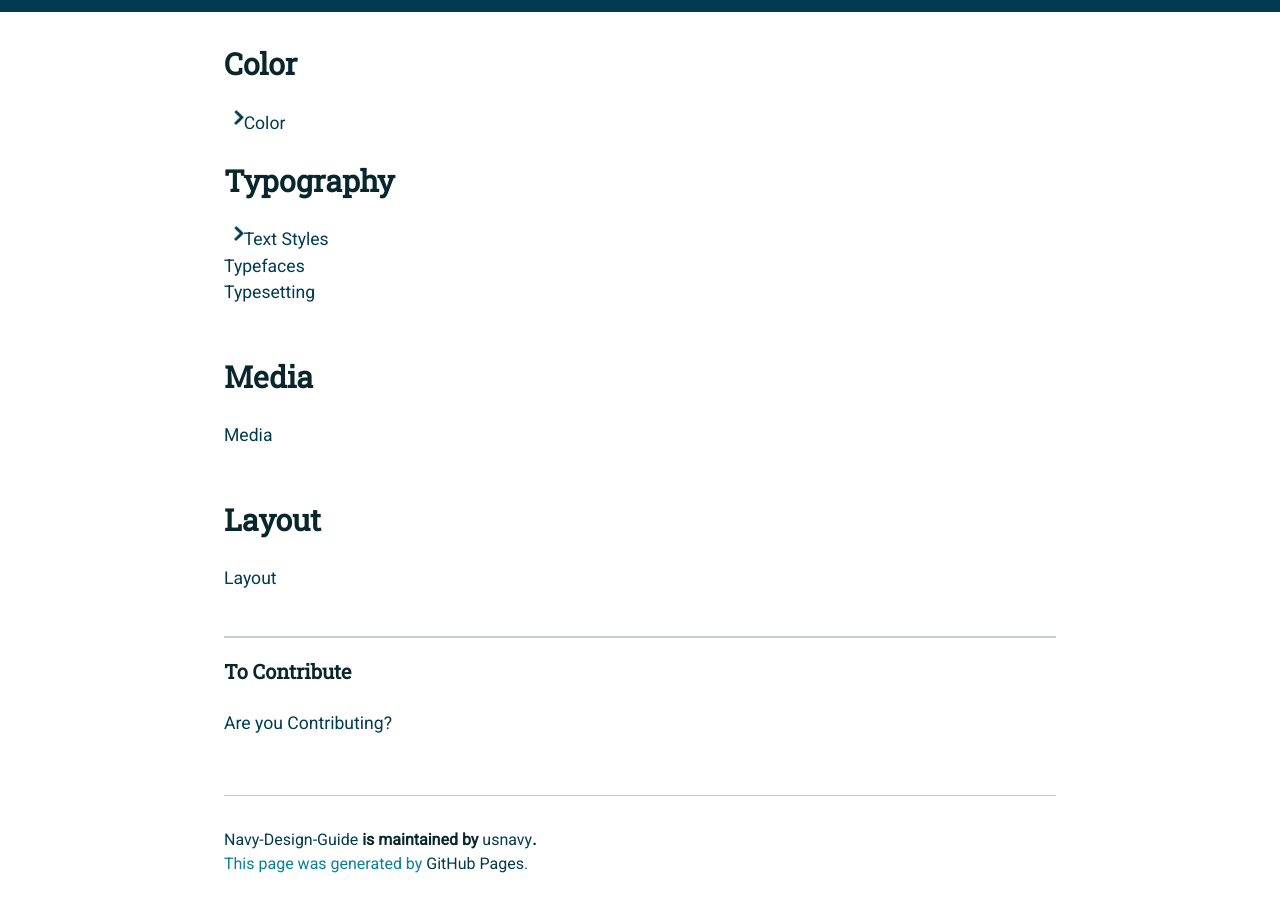
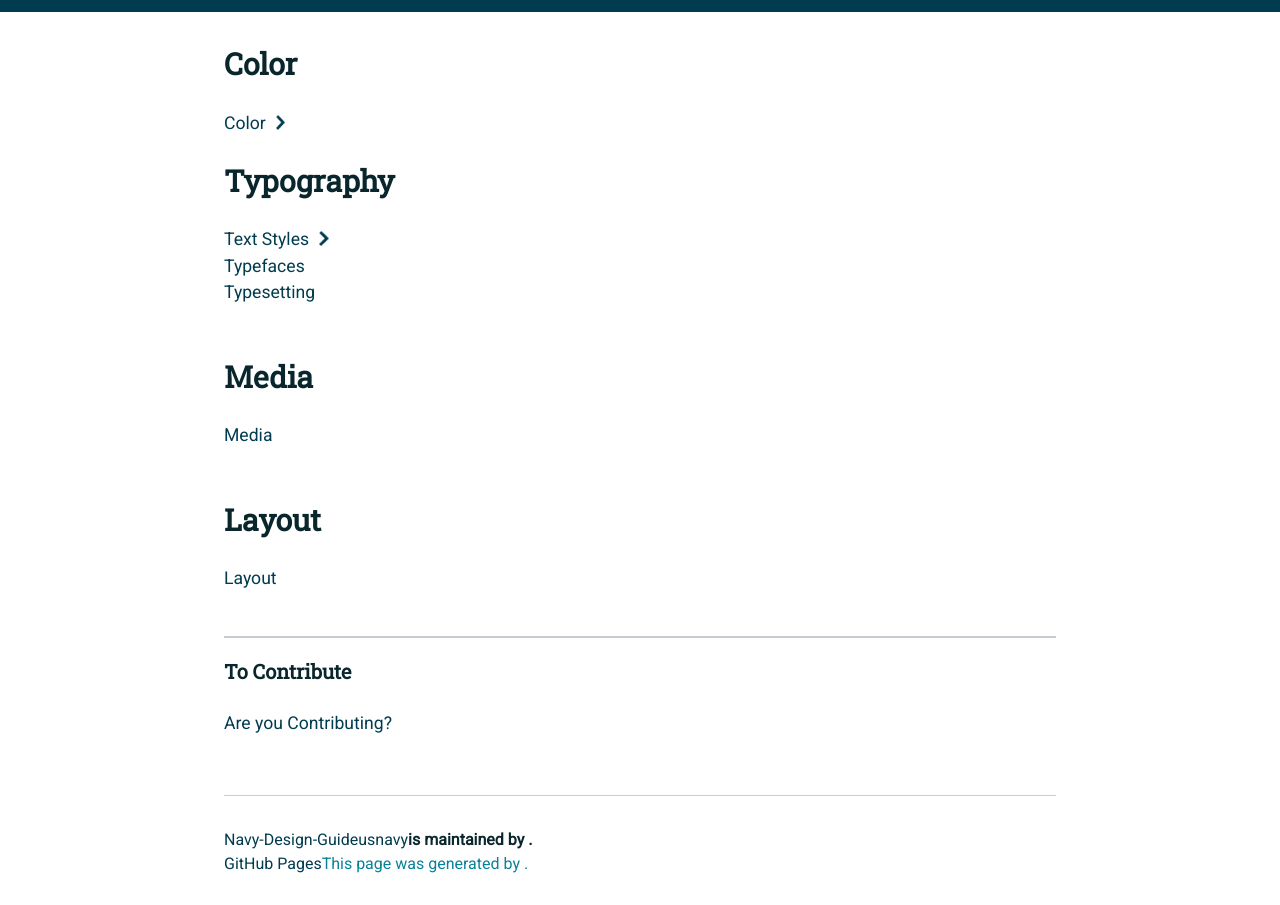
Before and after one commit to usnavy/Navy-Design-Guide, a Jekyll site: the page built from index.md, in a window 1280 px wide. Shown: the part 603-1508 px from the top of the page. Built offline with Jekyll 4.4.1, drawn with Linux system fonts in a browser that asks for light colours; our own code applies the rules of GitHub Pages for plain Markdown files.

Commit message:
Update jekyll-design.scss

```diff
--- a/_sass/jekyll-design.scss
+++ b/_sass/jekyll-design.scss
@@ -203,6 +203,10 @@ a {
   @include small {
     padding: 2rem 1rem;
     font-size: 1rem;
+  }
+
+  a {
+    float: left;
   }
 
   img {
@@ -460,4 +464,5 @@ a {
   padding-left: 10px;
   float: left;
   display: inline-block;
+  margin-top: 5px;
 }
```
